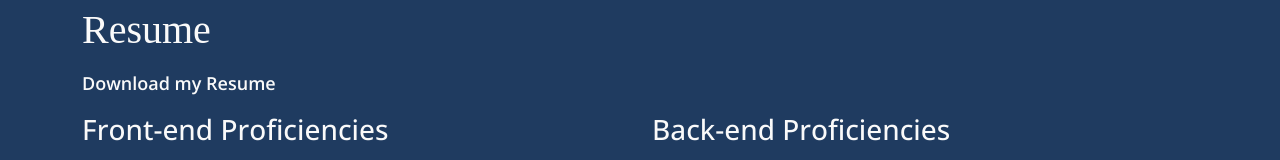
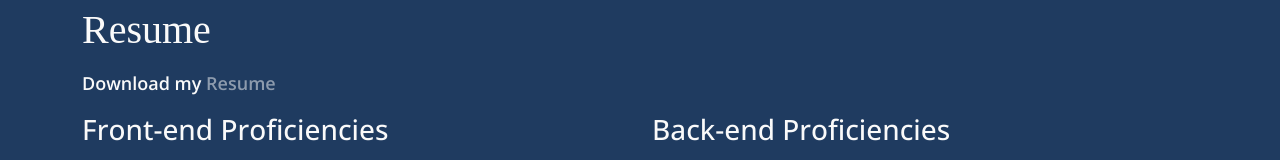
Before and after one commit to JoeCool-Engineer/joecool-portfolio-v1.0, a React (Create React App) app: page / in a window 1280 px wide. Both pictures are taken after a click on the item "Resume". Shown: the part 218-378 px from the top of the page. Built offline with nearby package versions, Linux system fonts and the light colour scheme; a web font is replaced by a local one.

Commit message:
Added my resume

```diff
--- a/src/Page/Resume.js
+++ b/src/Page/Resume.js
@@ -1,11 +1,12 @@
 import React from 'react'
+import MyPDF from "../assets/resume/RodneyBuller_Systems_Engineer_Lead.pdf"
 
 const Resume = () => {
 
   return (
     <div className='skills'>
       <p>
-        Download my Resume
+        Download my <a href={MyPDF} download="JoeCool_Resume.pdf">Resume</a>
       </p>
       <div className='row mb-5 d-flex'>
 
```
Also changed, not shown: 1 other file (tests, documents, lock files or other folders).
